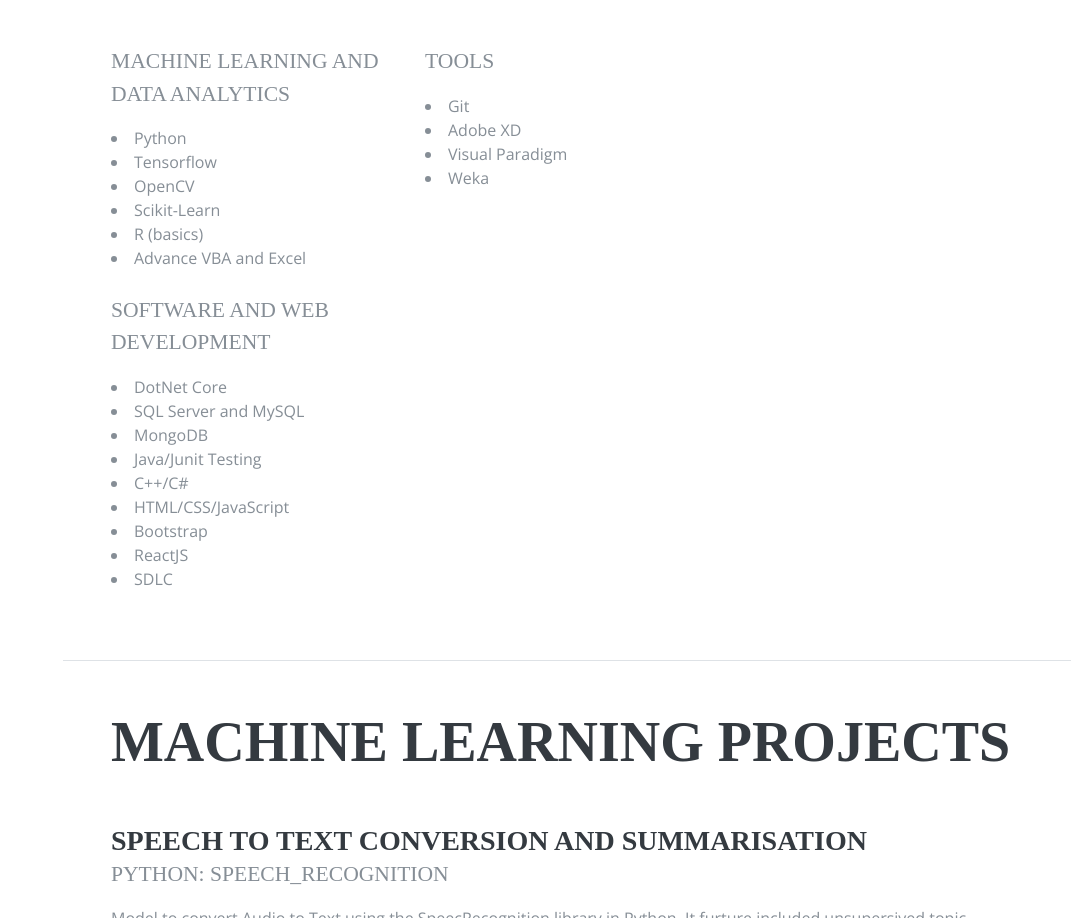
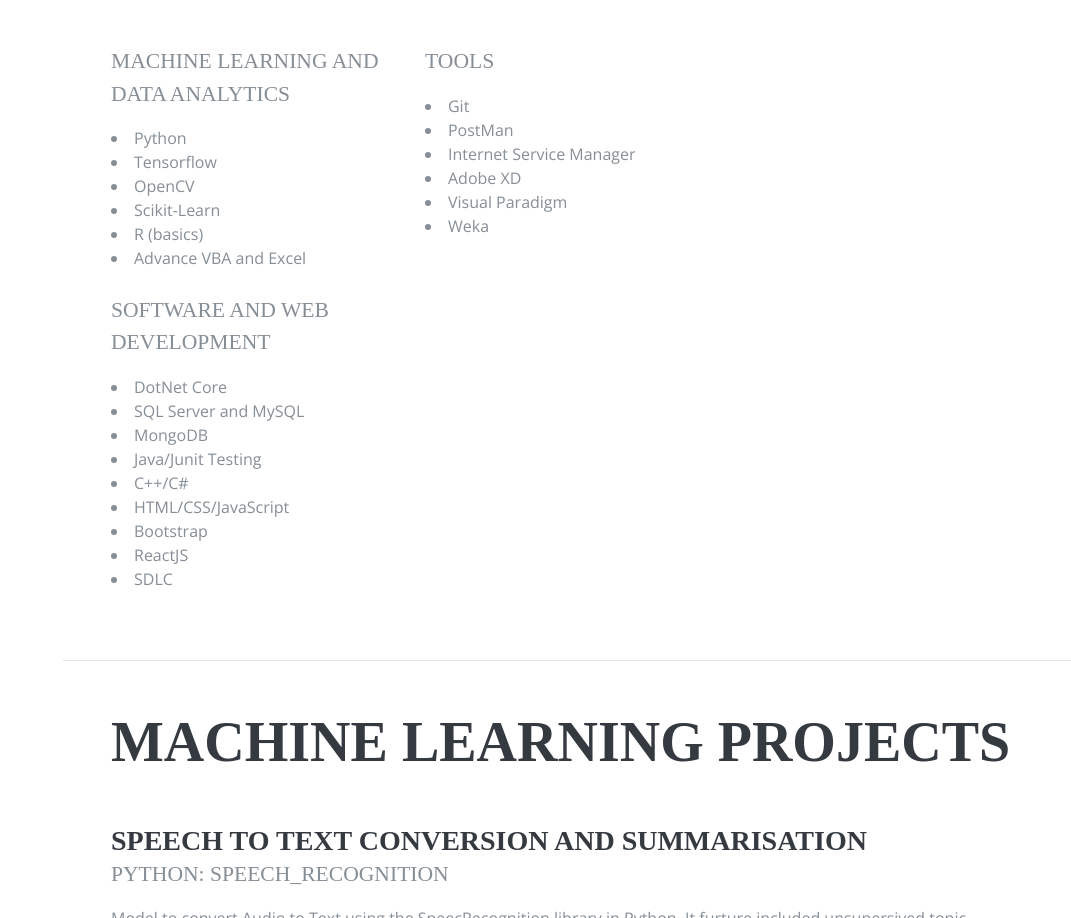
Before and after one commit to rishabh-nt99/Resume, a plain HTML site: page index.html in a window 1280 px wide. Shown: the part 2539-3457 px from the top of the page, without its empty margins (209-1280 px from the left). Drawn offline with nearby package versions, Linux system fonts and the light colour scheme; a web font is replaced by a local one.

Commit message:
Update Tools

```diff
--- a/index.html
+++ b/index.html
@@ -249,6 +249,12 @@
                 Git
               </li>
               <li>
+                PostMan
+              </li>
+              <li>
+                Internet Service Manager
+              </li>
+              <li>
                 Adobe XD
               </li>
               <li>
```
